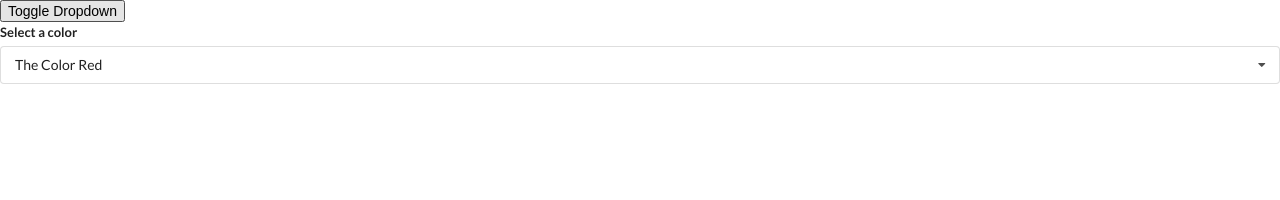
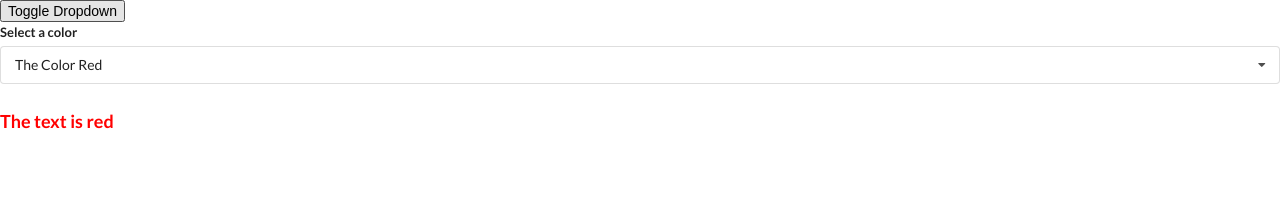
Before and after one commit to EugeneYh/widgets, a React (Create React App) app: page / in a window 1280 px wide. Shown: the top 200 px of the page. Built offline with nearby package versions, Linux system fonts and the light colour scheme.

Commit message:
small adjustment

```diff
--- a/src/components/Dropdown.js
+++ b/src/components/Dropdown.js
@@ -44,6 +44,7 @@ const Dropdown = ({ options, selected, onSelectedChange }) => {
                     </div>
                 </div>
             </div>
+            <h3 style={{color: selected.value}}>The text is {selected.value}</h3>
         </div>
     );
 };
```
